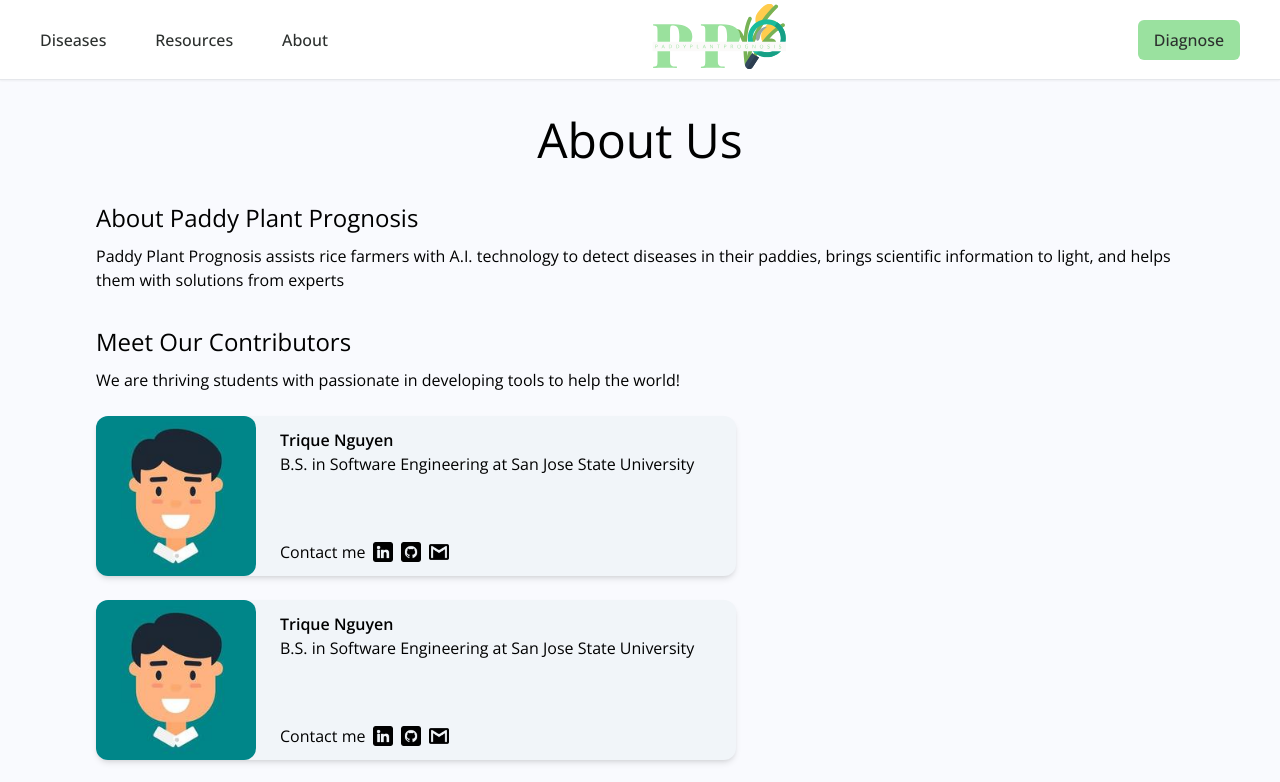
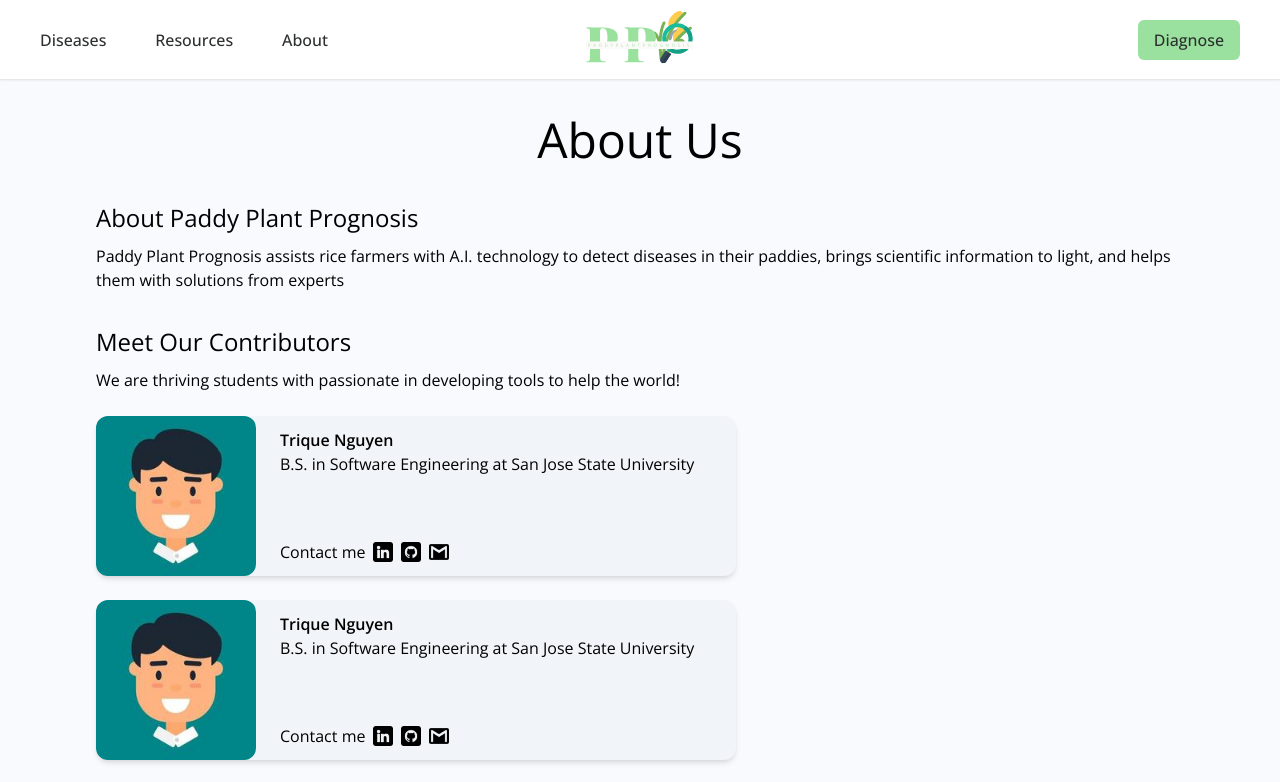
Before and after one commit to IdkwhatImD0ing/PaddyPlantPrognosis, a React (Vite) app in the folder client/: page /about in a window 1280 px wide. Shown: the top 782 px of the page. Built offline with nearby package versions, Linux system fonts and the light colour scheme; a web font is replaced by a local one.

Commit message:
fixed navbar logo centering

```diff
--- a/client/src/components/Navbar.jsx
+++ b/client/src/components/Navbar.jsx
@@ -11,12 +11,15 @@ const Navbar = () => {
           <Link to="/resources" className="hover:text-[#537a5a]">Resources</Link>
           <Link to="/about" className="hover:text-[#537a5a]">About</Link>
         </div>
-        <div className="absolute left-[50%]">
-          <Link to="/"><img className="w-[10rem]" src={logo}/></Link>
-        </div>
+
         <div className="lg:hidden cursor-pointer">
           <img src={hamburgerMenu} alt="hamburgerMenu" className="w-8" />
         </div>
+
+        <Link to="/">
+          <img className="absolute left-0 right-0 top-2 text-center m-auto object-cover w-[8rem] h-[4rem]" src={logo}/>
+        </Link>
+
         <div>
           <button className="hover:bg-[#b8e4bb] bg-[#9ae19f] px-4 py-2 rounded-md">
             <Link to="/diagnose">Diagnose</Link>
```
